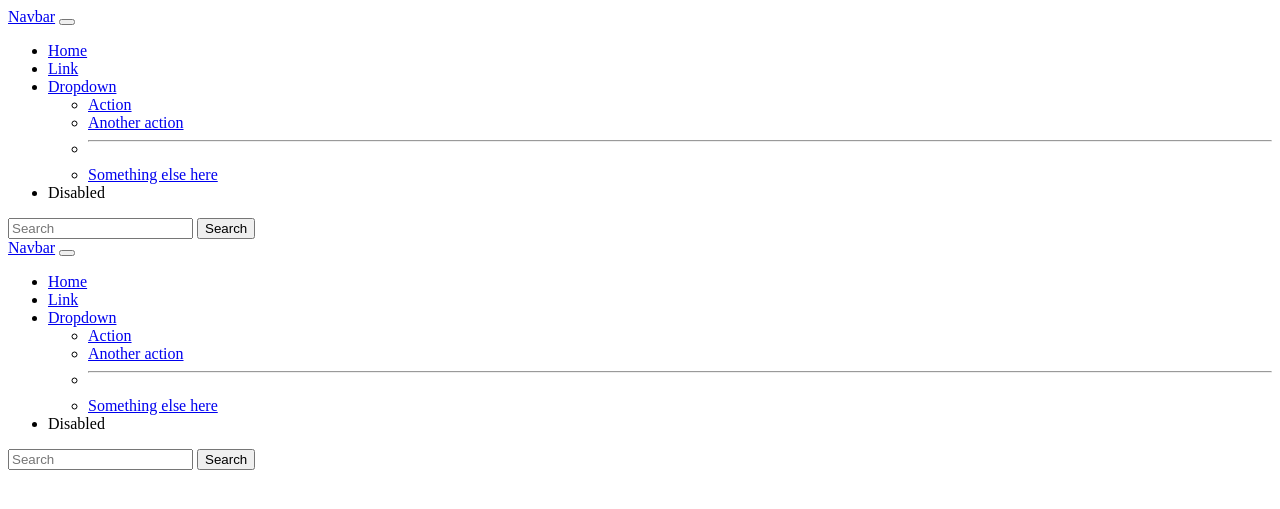
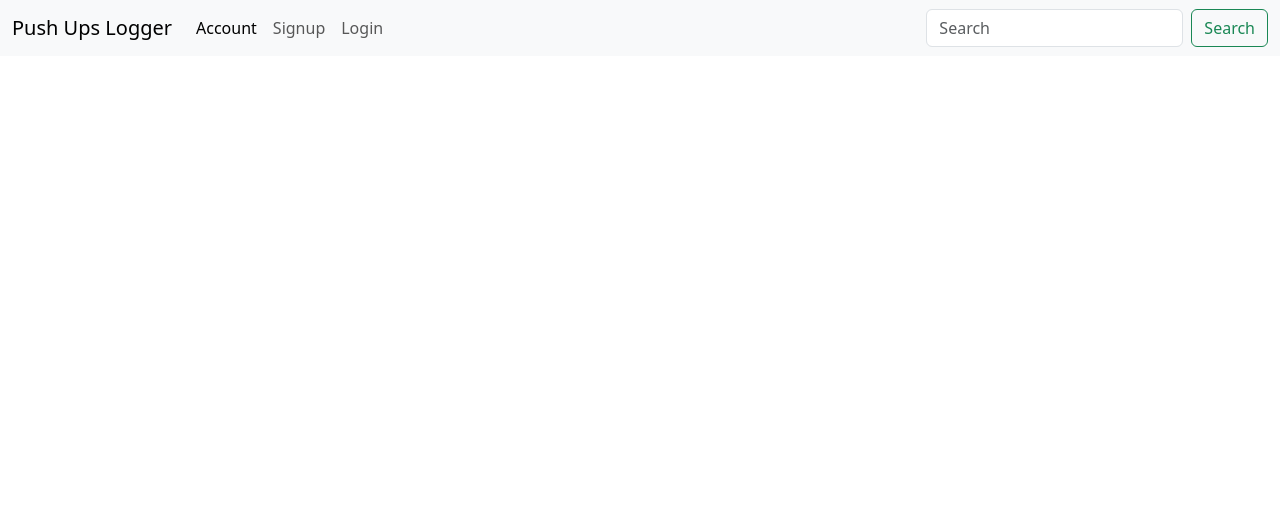
Before and after one commit to norbertsepp/flask, a Flask app: template pushups_logger/templates/base.html in a window 1280 px wide. Shown: the top 509 px of the page. Run offline with Flask 3, Linux system fonts and the light colour scheme; the template is opened without the code that fills it, so the values that code supplies are empty.

Commit message:
updated base.html

```diff
--- a/pushups_logger/templates/base.html
+++ b/pushups_logger/templates/base.html
@@ -16,6 +16,7 @@
     <link
         rel="stylesheet"
         href="{{ url_for('static', filename='beauty.css')}}"
+    >
     <link rel="stylesheet"
     href="https://cdn.jsdelivr.net/npm/bootstrap@5.3.2/dist/css/bootstrap.min.css"
     integrity="sha384-T3c6CoIi6uLrA9TneNEoa7RxnatzjcDSCmG1MXxSR1GAsXEV/Dwwykc2MPK8M2HN"
@@ -28,73 +29,26 @@
     src="https://cdn.jsdelivr.net/npm/bootstrap@5.3.2/dist/js/bootstrap.bundle.min.js"
     integrity="sha384-C6RzsynM9kWDrMNeT87bh95OGNyZPhcTNXj1NW7RuBCsyN/o0jlpcV8Qyq46cDfL"
     crossorigin="anonymous"></script>
-
-    <nav class="navbar navbar-expand-lg bg-body-tertiary">
-  <div class="container-fluid">
-    <a class="navbar-brand" href="#">Navbar</a>
-    <button class="navbar-toggler" type="button" data-bs-toggle="collapse" data-bs-target="#navbarSupportedContent" aria-controls="navbarSupportedContent" aria-expanded="false" aria-label="Toggle navigation">
-      <span class="navbar-toggler-icon"></span>
-    </button>
-    <div class="collapse navbar-collapse" id="navbarSupportedContent">
-      <ul class="navbar-nav me-auto mb-2 mb-lg-0">
-        <li class="nav-item">
-          <a class="nav-link active" aria-current="page" href="#">Home</a>
-        </li>
-        <li class="nav-item">
-          <a class="nav-link" href="#">Link</a>
-        </li>
-        <li class="nav-item dropdown">
-          <a class="nav-link dropdown-toggle" href="#" role="button" data-bs-toggle="dropdown" aria-expanded="false">
-            Dropdown
-          </a>
-          <ul class="dropdown-menu">
-            <li><a class="dropdown-item" href="#">Action</a></li>
-            <li><a class="dropdown-item" href="#">Another action</a></li>
-            <li><hr class="dropdown-divider"></li>
-            <li><a class="dropdown-item" href="#">Something else here</a></li>
-          </ul>
-        </li>
-        <li class="nav-item">
-          <a class="nav-link disabled" aria-disabled="true">Disabled</a>
-        </li>
-      </ul>
-      <form class="d-flex" role="search">
-        <input class="form-control me-2" type="search" placeholder="Search" aria-label="Search">
-        <button class="btn btn-outline-success" type="submit">Search</button>
-      </form>
-    </div>
-  </div>
-</nav>
 </head>
 <body>
     <nav class="navbar navbar-expand-lg bg-body-tertiary">
         <div class="container-fluid">
-          <a class="navbar-brand" href="#">Navbar</a>
+          <a class="navbar-brand" href="{{ url_for('main.index')}}">Push Ups Logger</a>
           <button class="navbar-toggler" type="button" data-bs-toggle="collapse" data-bs-target="#navbarSupportedContent" aria-controls="navbarSupportedContent" aria-expanded="false" aria-label="Toggle navigation">
             <span class="navbar-toggler-icon"></span>
           </button>
           <div class="collapse navbar-collapse" id="navbarSupportedContent">
             <ul class="navbar-nav me-auto mb-2 mb-lg-0">
               <li class="nav-item">
-                <a class="nav-link active" aria-current="page" href="#">Home</a>
+                <a class="nav-link active" aria-current="page" href="{{ url_for('main.profile')}}">Account</a>
               </li>
               <li class="nav-item">
-                <a class="nav-link" href="#">Link</a>
-              </li>
-              <li class="nav-item dropdown">
-                <a class="nav-link dropdown-toggle" href="#" role="button" data-bs-toggle="dropdown" aria-expanded="false">
-                  Dropdown
-                </a>
-                <ul class="dropdown-menu">
-                  <li><a class="dropdown-item" href="#">Action</a></li>
-                  <li><a class="dropdown-item" href="#">Another action</a></li>
-                  <li><hr class="dropdown-divider"></li>
-                  <li><a class="dropdown-item" href="#">Something else here</a></li>
-                </ul>
+                <a class="nav-link" href="{{ url_for('auth.signup')}}">Signup</a>
               </li>
               <li class="nav-item">
-                <a class="nav-link disabled" aria-disabled="true">Disabled</a>
+                <a class="nav-link" href="{{ url_for('auth.login')}}">Login</a>
               </li>
+
             </ul>
             <form class="d-flex" role="search">
               <input class="form-control me-2" type="search" placeholder="Search" aria-label="Search">
@@ -103,5 +57,6 @@
           </div>
         </div>
       </nav>
+      {% block content %} {% endblock %}
 </body>
 </html>
```
Also changed, not shown: 1 other file.
